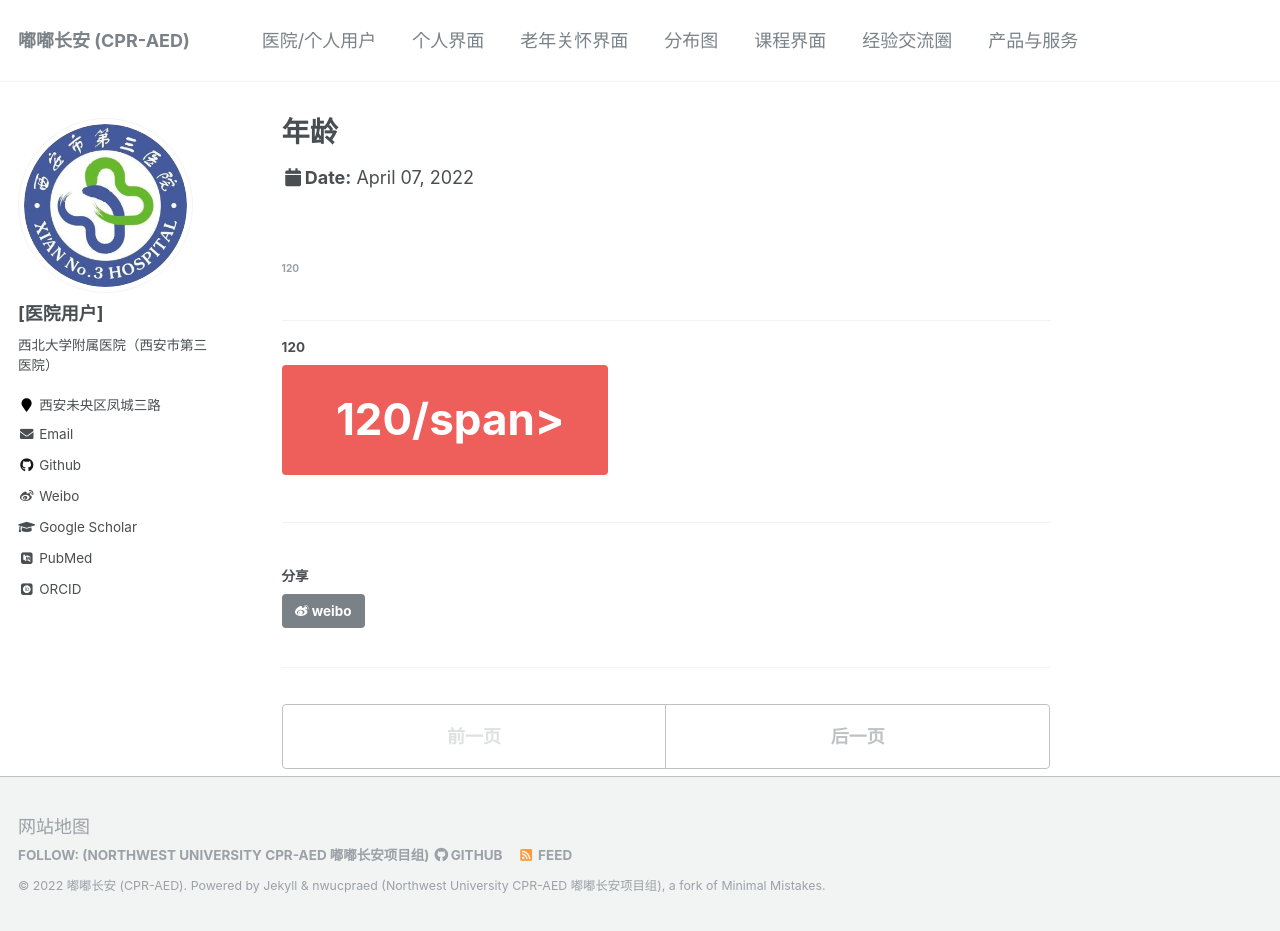
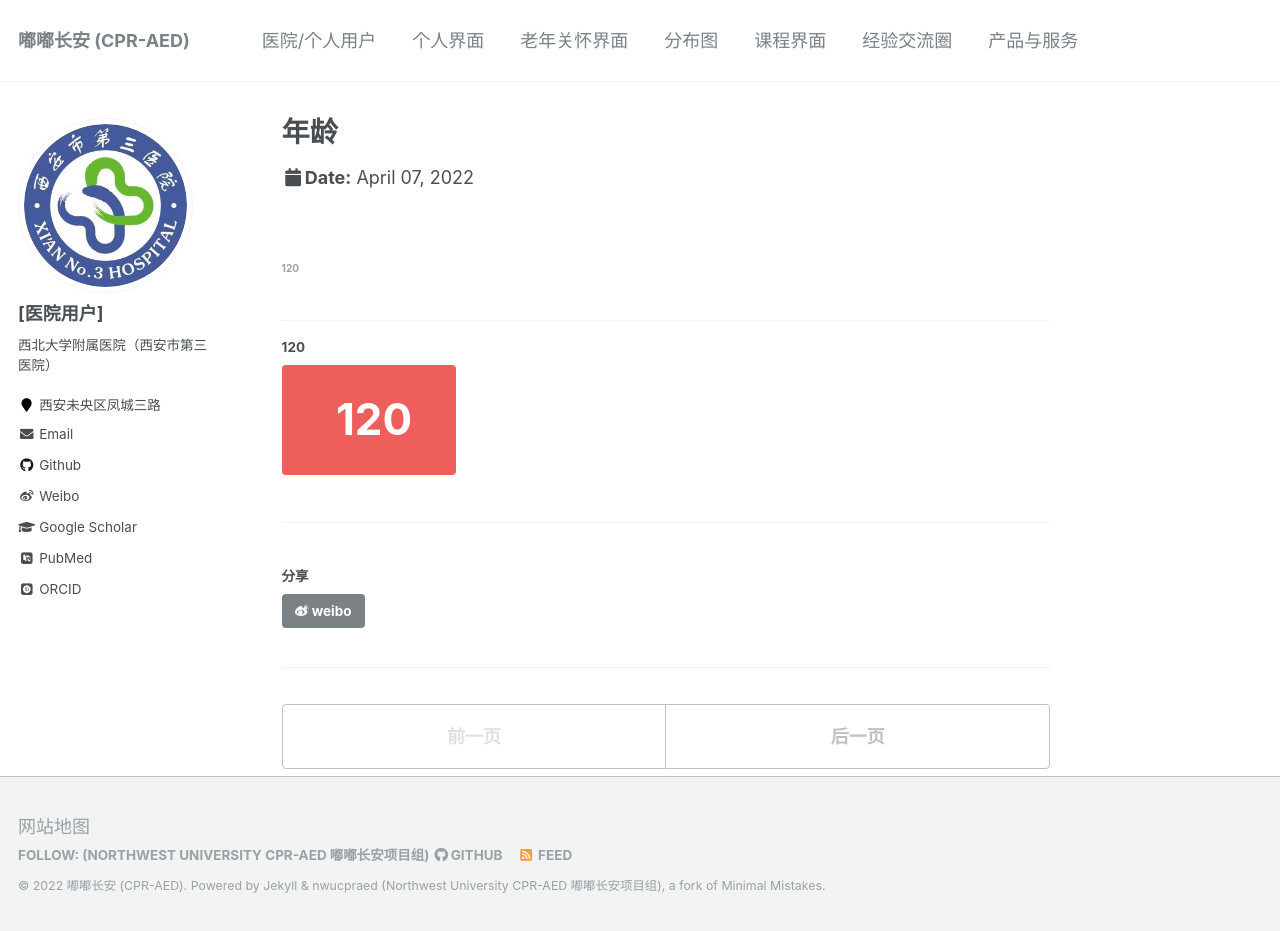
Before and after one commit to nwucpraed/nwucpraed.github.io, a Jekyll site: the page built from _talks/2022-04-07-talk-1.md, in a window 1280 px wide and 931 px high. Built offline with Jekyll 4.4.1, drawn with Linux system fonts in a browser that asks for light colours; some web fonts are replaced.

Commit message:
Update social-share-120.html

```diff
--- a/_includes/social-share-120.html
+++ b/_includes/social-share-120.html
@@ -5,7 +5,7 @@
     <h1 class="page__share-title">{{ site.data.ui-text[site.locale].meta_label | default: "120" }}</h1>
   {% endif %}
 
-  <a class="btn btn--danger" title="{{ site.data.ui-text[site.locale].meta_label | default: 'Share on' }} 120"><i class="fab fa-danger" aria-hidden="true"></i><span> 120/span></a>
+  <a class="btn btn--danger" title="{{ site.data.ui-text[site.locale].meta_label | default: 'Share on' }} 120"><i class="fab fa-danger" aria-hidden="true"></i><span> 120</span></a>
 
   <!-- <a href="https://www.facebook.com/sharer/sharer.php?u={{ base_path }}{{ page.url }}" class="btn btn--facebook" title="{{ site.data.ui-text[site.locale].meta_label | default: 'Share on' }} Facebook"><i class="fab fa-facebook" aria-hidden="true"></i><span> Facebook</span></a> -->
 
```
